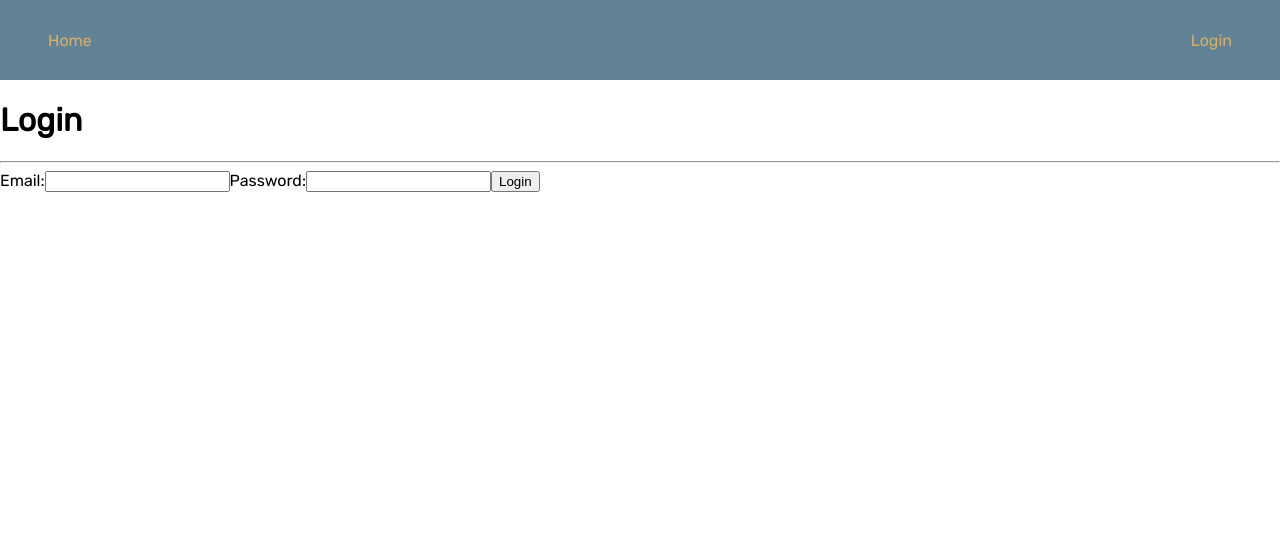
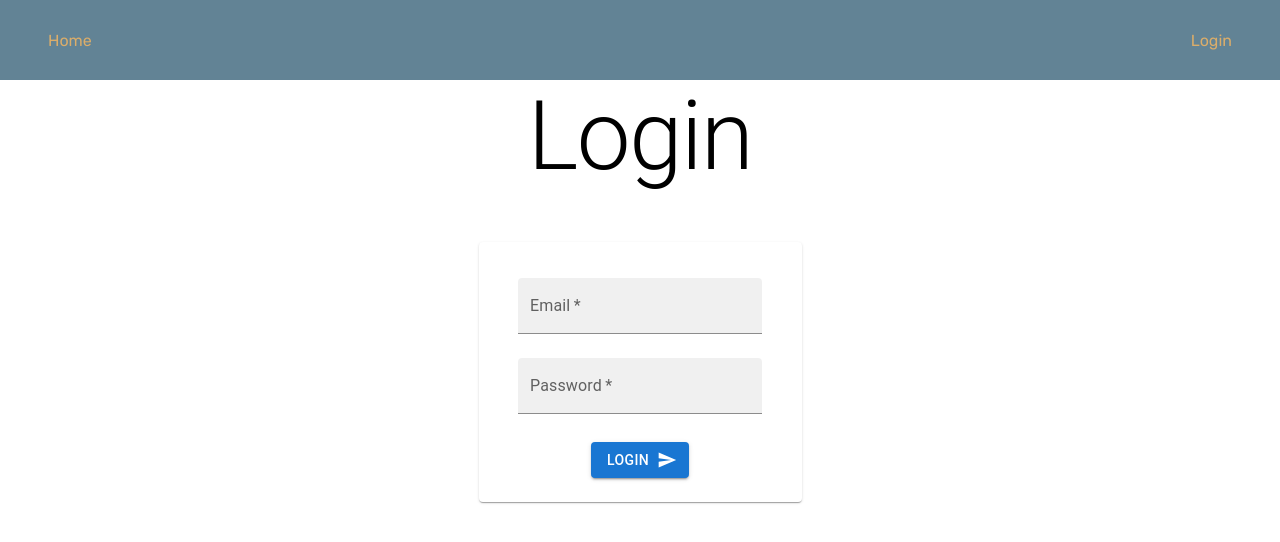
Before and after one commit to RhysandLy/mern-project, a React (Create React App) app in the folder frontend/: page /login in a window 1280 px wide. Shown: the top 542 px of the page. Built offline with nearby package versions, Linux system fonts and the light colour scheme.

Commit message:
styles for login

```diff
--- a/frontend/package.json
+++ b/frontend/package.json
@@ -4,6 +4,12 @@
   "private": true,
   "proxy": "http://127.0.0.1:5000",
   "dependencies": {
+    "@emotion/react": "^11.4.1",
+    "@emotion/styled": "^11.3.0",
+    "@material-ui/core": "^4.12.3",
+    "@material-ui/lab": "^4.0.0-alpha.60",
+    "@mui/icons-material": "^5.0.0",
+    "@mui/material": "^5.0.0-rc.1",
     "@testing-library/jest-dom": "^5.11.4",
     "@testing-library/react": "^11.1.0",
     "@testing-library/user-event": "^12.1.10",
--- a/frontend/src/pages/Login/login.js
+++ b/frontend/src/pages/Login/login.js
@@ -2,8 +2,17 @@ import { useEffect, useState } from "react";
 import { useDispatch, useSelector } from "react-redux";
 import { login } from "../../actions/userActions";
 import Heading from "../../components/Heading/Heading";
+//styles material ui
+import TextField from "@mui/material/TextField";
+import Box from "@mui/material/Box";
+import Button from "@mui/material/Button";
+import Stack from "@mui/material/Stack";
+import Card from "@mui/material/Card";
+import Typography from "@mui/material/Typography";
+//icons and assets
+import SendIcon from "@mui/icons-material/Send";
 
-const Login = ({history}) => {
+const Login = ({ history }) => {
   const [email, setEmail] = useState("");
   const [password, setPassword] = useState("");
 
@@ -13,11 +22,10 @@ const Login = ({history}) => {
   const { loading, error, userInfo } = userLogin;
 
   useEffect(() => {
-
-        if(userInfo){
+    if (userInfo) {
       history.push("/dashboard");
     }
-    },[history, userInfo]);
+  }, [history, userInfo]);
 
   const submitHandler = async (e) => {
     e.preventDefault();
@@ -25,32 +33,68 @@ const Login = ({history}) => {
   };
 
   return (
-    <div>
-      <Heading title="Login">
+    <div
+      // style={{
+      //   backgroundColor: "#0B395B",
+      //   backgroundImage: "radial-gradient(#6FABD3 0.8px, #0B395B 0.8px)",
+      //   backgroundSize: "16px 16px",
+      // }}
+    >
       {loading && <div>LOADING...</div>}
       {error && <div>{error}</div>}
-      <form onSubmit={submitHandler}>
-        <label>
-          Email:
-          <input
+      <Stack
+        spacing={2}
+        direction="column"
+        justifyContent="center"
+        alignItems="center"
+      >
+        <Box>
+          <Typography variant="h1" component="div" gutterBottom>
+            Login
+          </Typography>
+        </Box>
+        <Box component="form" onSubmit={submitHandler} sx={{}}>
+          <Card
+            sx={{
+              minWidth: 275,
+              maxWidth: 500,
+              padding: "24px",
+              margin: "auto",
+            }}
+          >
+            <Stack
+              spacing={2}
+              direction="column"
+              justifyContent="center"
+              alignItems="center"
+            >
+              <TextField
+                label="Email"
                 type="email"
-            name="email"
+                error={error}
+                variant="filled"
+                required
                 value={email}
                 onChange={(e) => setEmail(e.target.value)}
+                style={{ margin: "12px" }}
               />
-        </label>
-        <label>
-          Password:
-          <input
+              <TextField
+                label="Password"
                 type="password"
-            name="password"
+                error={error}
+                variant="filled"
+                required
                 value={password}
                 onChange={(e) => setPassword(e.target.value)}
+                style={{ margin: "12px" }}
               />
-        </label>
-        <button type="submit">Login</button>
-      </form>
-      </Heading>
+              <Button variant="contained" type="submit" endIcon={<SendIcon />}>
+                Login
+              </Button>
+            </Stack>
+          </Card>
+        </Box>
+      </Stack>
     </div>
   );
 };
```
Also changed, not shown: 1 other file (tests, documents, lock files or other folders). Lines whose indentation alone changed are shown as unchanged.
